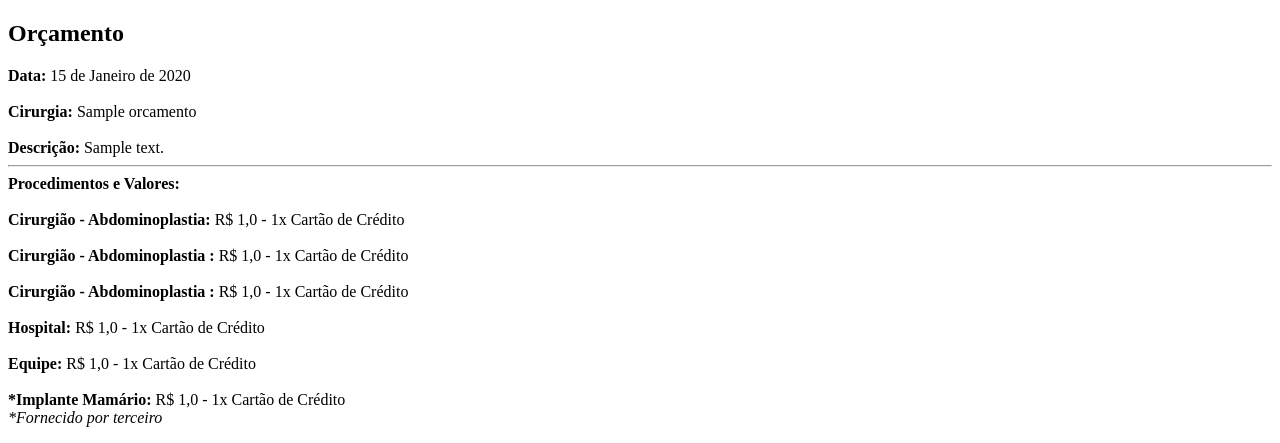
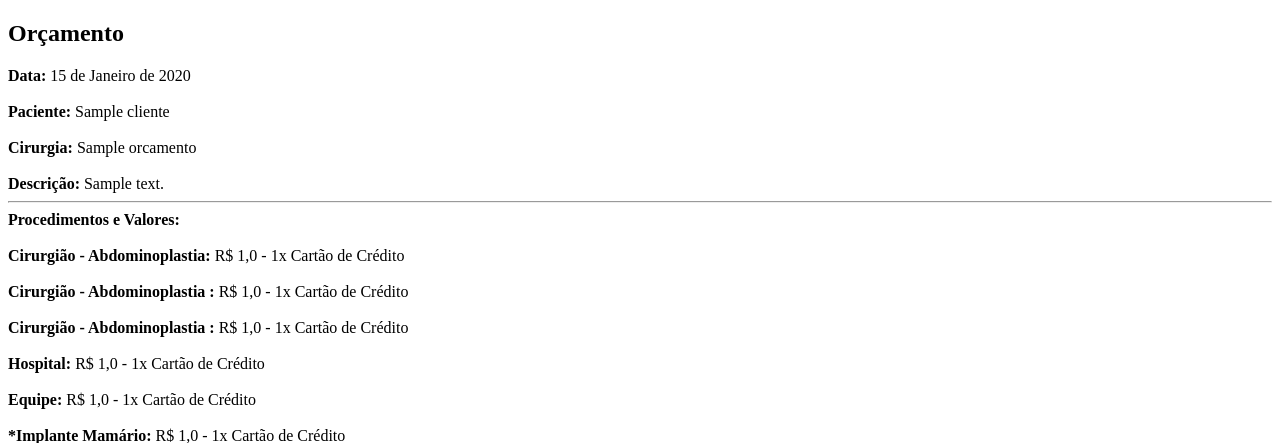
Before and after one commit to 300Inteligencia/app300, a Django app: template app/templates/orcamentos/orcamento_email.html in a window 1280 px wide. Shown: the top 443 px of the page. Run offline with Django 4.2, Linux system fonts and the light colour scheme; the template is opened without the code that fills it: values that come from a table or form of the project are taken from there, others are empty; tables that the repository leaves empty hold one stand-in row (values such as "Sample post").

Commit message:
Update orcamento_email.html

```diff
--- a/app/templates/orcamentos/orcamento_email.html
+++ b/app/templates/orcamentos/orcamento_email.html
@@ -21,6 +21,8 @@
             <div class="col-lg-12 invoice-col">
 
                 <b>Data:</b> {{orcamento.data}} <br>
+                <br>
+                <b>Paciente: </b> {{cliente.nome}} <br>
                 <br>
                 <b>Cirurgia: </b> {{orcamento.nomeorc}} <br>
                 <br>
```
